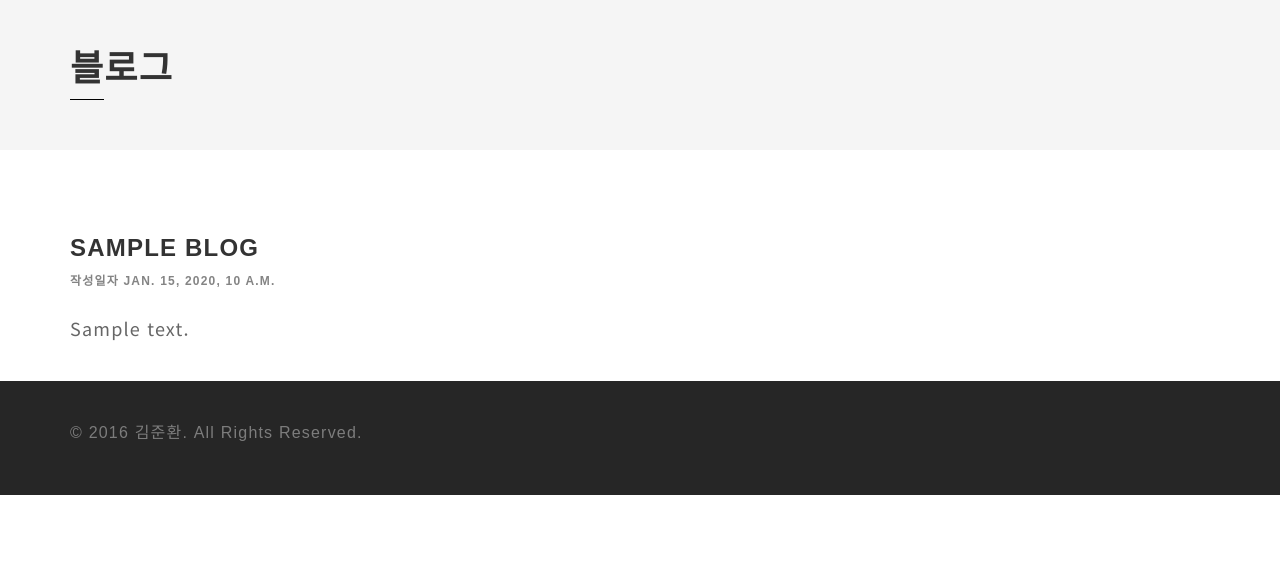
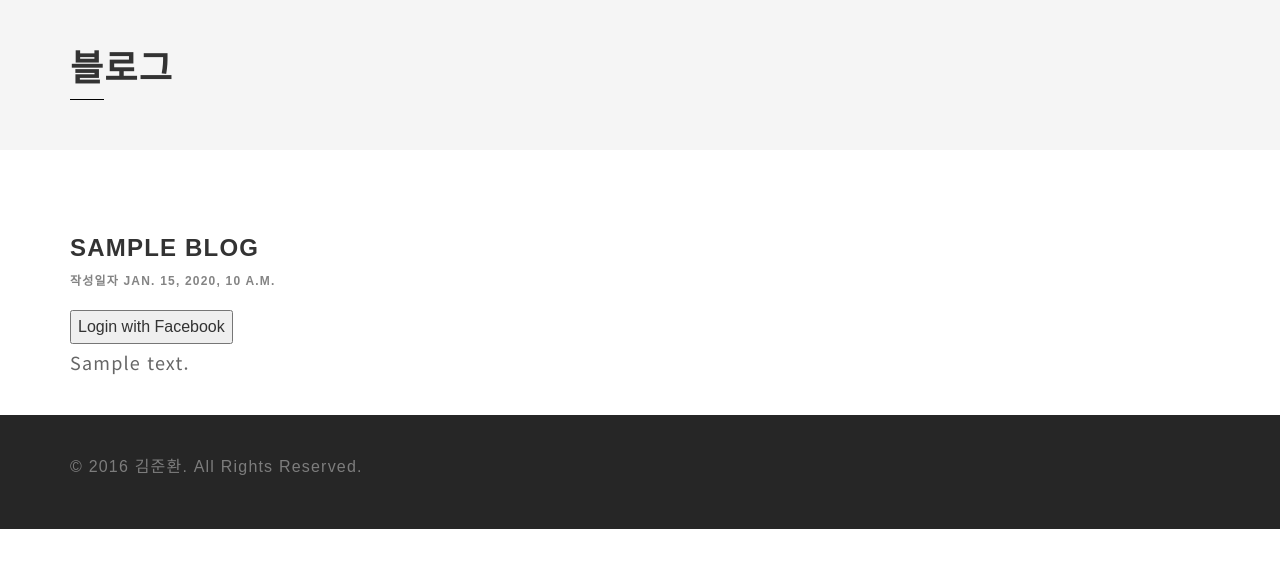
Before and after one commit to xncbf/aquam, a Django app: template aquam/blog/templates/cluster/blog_detail.html in a window 1280 px wide. Shown: the part 81-665 px from the top of the page. Run offline with Django 3.2, Linux system fonts and the light colour scheme; the template is opened without the code that fills it: most values are stand-ins (such as "Sample title", 1, 10 or a date in 2020); some libraries are stand-ins or nearby versions; some web fonts are replaced.

Commit message:
initial commit

```diff
--- a/aquam/blog/templates/cluster/blog_detail.html
+++ b/aquam/blog/templates/cluster/blog_detail.html
@@ -16,7 +16,24 @@
                             <h3 class="post-title"><a href="">{{ blog.title|escape }}</a></h3>
                             <div class="post-meta text-uppercase">
                                 <span>작성일자 {{ blog.created_date }}</span>
+
+                                <div
+                                    class="fb-like"
+                                    data-share="true"
+                                    data-width="450"
+                                    data-show-faces="true">
+                                </div>
                             </div>
+                            <script>
+                            // Only works after `FB.init` is called
+                            function myFacebookLogin() {
+                              FB.login(function(){
+                                  // Note: The call will only work if you accept the permission request
+                                  FB.api('/me/feed', 'post', {message: '테스트'});
+                              }, {scope: 'publish_actions'});
+                            }
+                            </script>
+                            <button onclick="myFacebookLogin()">Login with Facebook</button>
                             <div class="post-article">
                                 {% autoescape off %}
                                     {{ blog.detail|linebreaks|string_to_image:image_list }}
--- a/aquam/templates/layout.html
+++ b/aquam/templates/layout.html
@@ -46,13 +46,31 @@
       xfbml      : true,
       version    : 'v2.6'
     });
+    FB.ui({
+      method: 'share_open_graph',
+      action_type: 'og.likes',
+      action_properties: JSON.stringify({
+        object:'http://자동차복원.com',
+      })
+    }, function(response){
+      // Debug response (optional)
+      console.log(response);
+    });
+    FB.getLoginStatus(function(response) {
+      if (response.status === 'connected') {
+        console.log('Logged in.');
+      }
+      else {
+        FB.login();
+      }
+    });
   };
 
   (function(d, s, id){
      var js, fjs = d.getElementsByTagName(s)[0];
      if (d.getElementById(id)) {return;}
      js = d.createElement(s); js.id = id;
-     js.src = "//connect.facebook.net/en_US/sdk.js";
+     js.src = "//connect.facebook.net/ko_KR/sdk.js";
      fjs.parentNode.insertBefore(js, fjs);
    }(document, 'script', 'facebook-jssdk'));
 </script>
```
